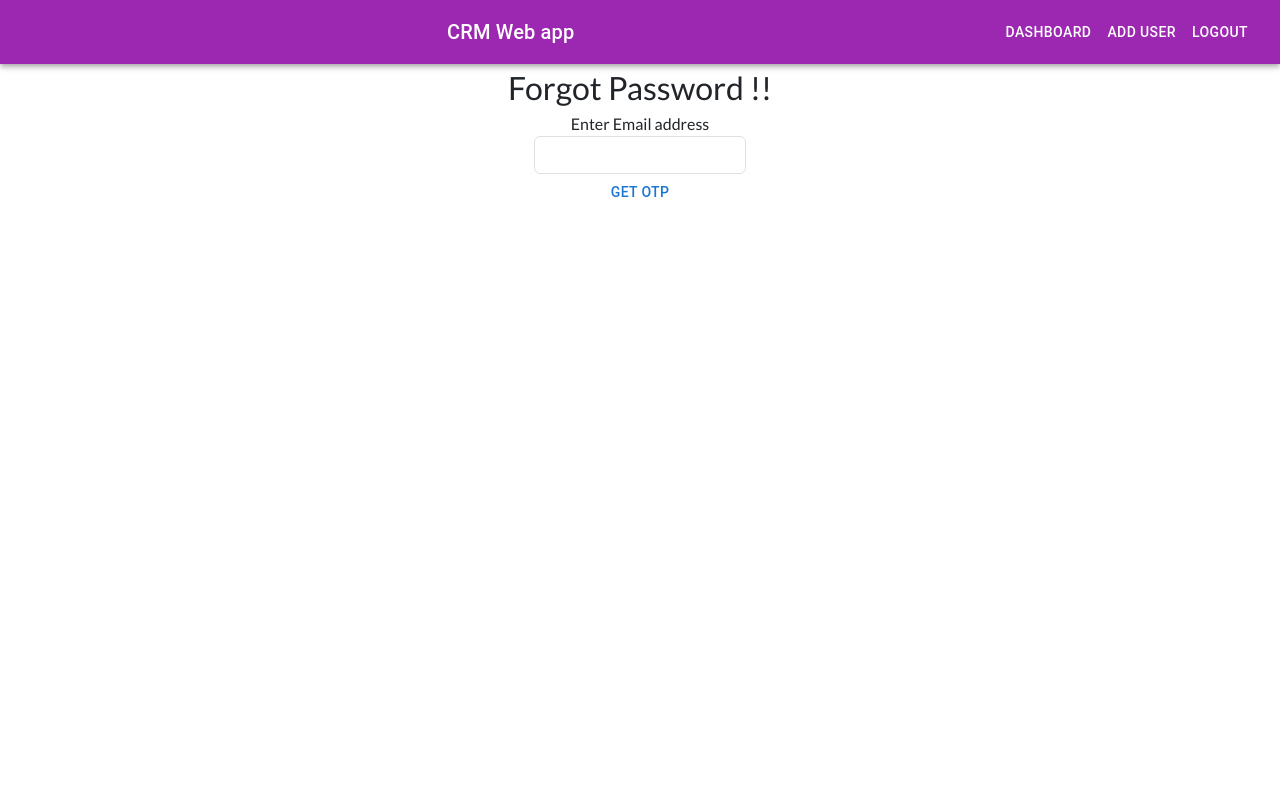
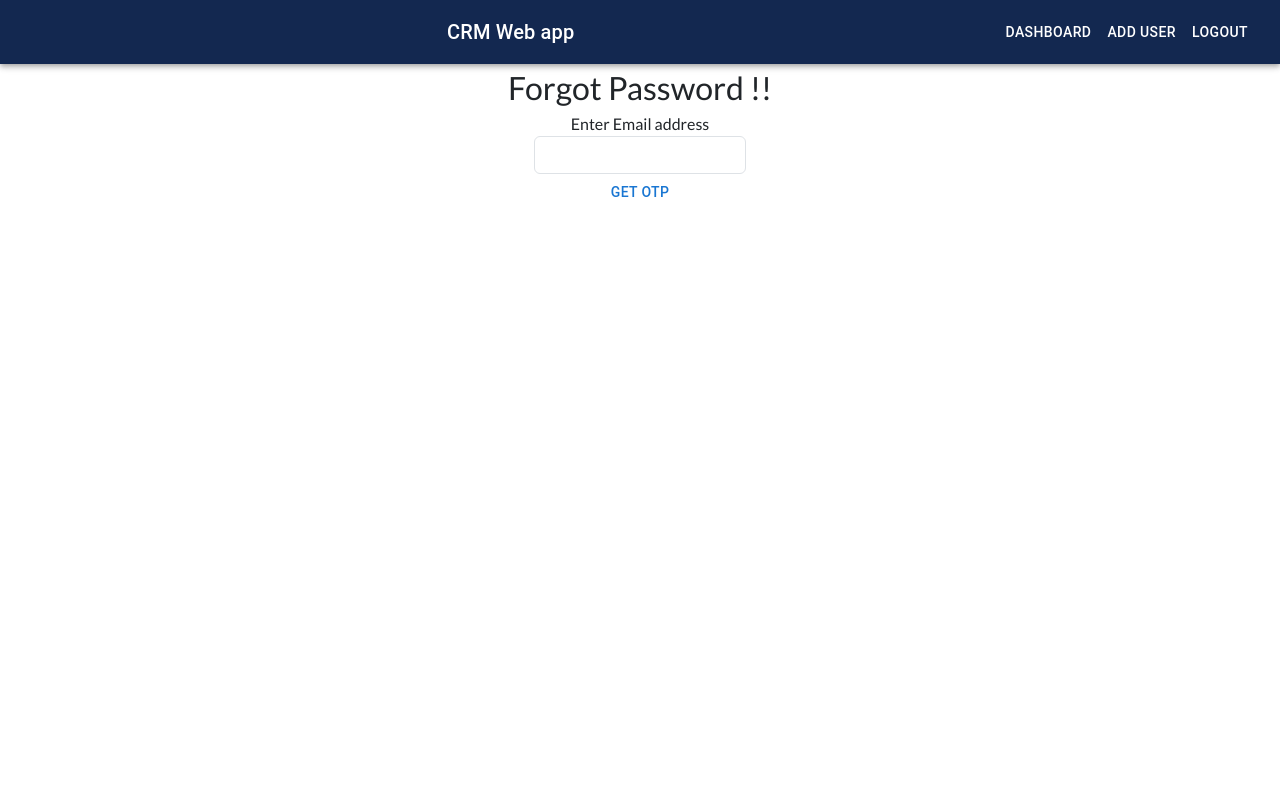
Before and after one commit to Sathiyapramod/CRM-web-app-frontend, a React (Create React App) app: page /users in a window 1280 px wide. Both pictures are taken after a click on the button "FORGOT PASSWORD ?". Shown: the top 800 px of the page. Built offline with nearby package versions, Linux system fonts and the light colour scheme.

Commit message:
added appbar css

```diff
--- a/src/Components/Appbar.js
+++ b/src/Components/Appbar.js
@@ -8,15 +8,16 @@ import { Link } from "react-router-dom";
 import { LinkStyling } from "../General/General";
 
 export default function Appbar() {
-
   return (
     <Box sx={{ flexGrow: 1 }}>
-      <AppBar position="static" color="secondary">
+      <AppBar position="static" sx={{ backgroundColor: "#132850" }}>
         <Toolbar>
           <Typography variant="h6" component="div" sx={{ flexGrow: 1 }}>
             CRM Web app
           </Typography>
-          {window.location.pathname == "/" && <Button color="inherit">Login</Button>}
+          {window.location.pathname == "/" && (
+            <Button color="inherit">Login</Button>
+          )}
           <span>
             <Link to="/dashboard" style={LinkStyling}>
               <Button color="inherit">DASHBOARD</Button>
--- a/src/Components/Login.js
+++ b/src/Components/Login.js
@@ -14,6 +14,7 @@ function Login({ setUsername, setPassword, userLogin }) {
           elevation={6}
           className="d-flex flex-column gap-4 my-5 h-100 mx-auto"
         >
+          <span className="fs-1 fw-bolder fst-bold scale-1"> Welcome to CRM App </span>
           <span className="fs-2">Login Details</span>
           <span>
             <TextField
```
